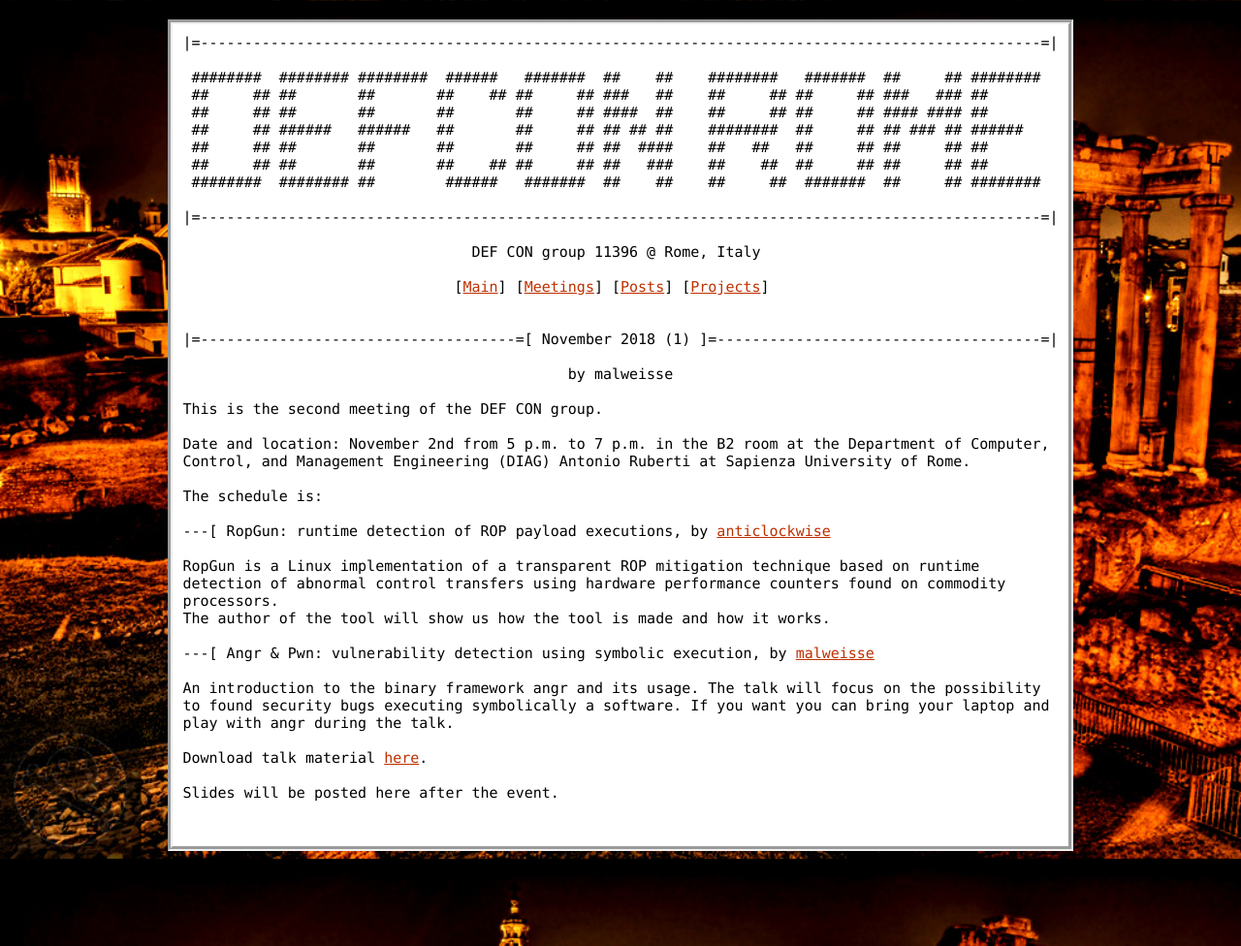
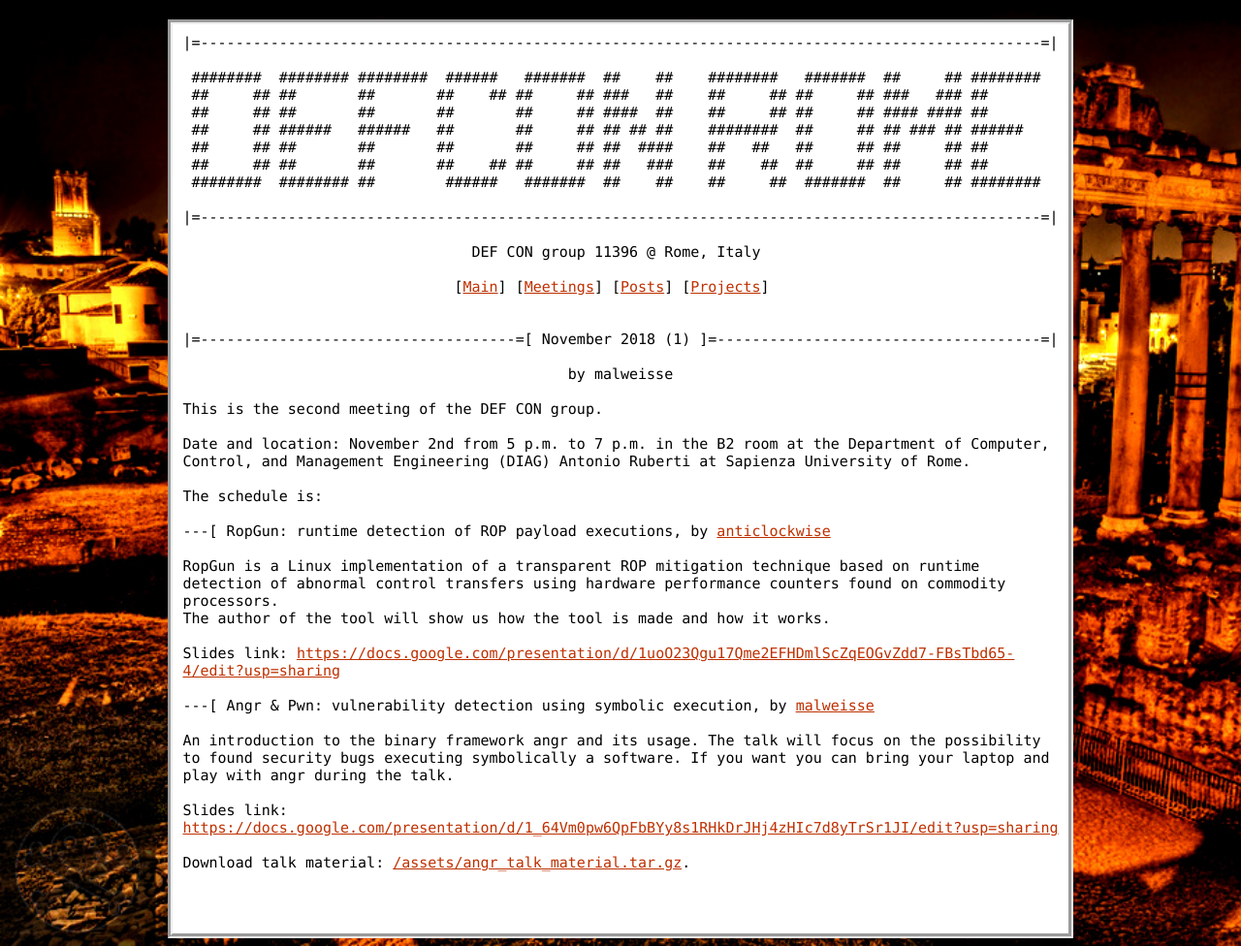
Before and after one commit to DEFCON753/defcon753.github.io, a Jekyll site: the page built from _posts/2018-10-15-meeting-nov2.html, in a window 1280 px wide. Shown: the whole page at 97% size. Built offline with Jekyll 4.4.1, drawn with Linux system fonts in a browser that asks for light colours.

Commit message:
nov2 slides

```diff
--- a/_posts/2018-10-15-meeting-nov2.html
+++ b/_posts/2018-10-15-meeting-nov2.html
@@ -17,10 +17,12 @@
 RopGun is a Linux implementation of a transparent ROP mitigation technique based on runtime detection of abnormal control transfers using hardware performance counters found on commodity processors.
 The author of the tool will show us how the tool is made and how it works.
 
+Slides link: <a href="https://docs.google.com/presentation/d/1uoO23Qgu17Qme2EFHDmlScZqEOGvZdd7-FBsTbd65-4/edit?usp=sharing">https://docs.google.com/presentation/d/1uoO23Qgu17Qme2EFHDmlScZqEOGvZdd7-FBsTbd65-4/edit?usp=sharing</a>
+
 ---[ Angr & Pwn: vulnerability detection using symbolic execution, by <a href="https://twitter.com/andreafioraldi">malweisse</a>
 
 An introduction to the binary framework angr and its usage. The talk will focus on the possibility to found security bugs executing symbolically a software. If you want you can bring your laptop and play with angr during the talk.
 
-Download talk material <a href="{{ site.baseurl }}/assets/angr_talk_material.tar.gz">here</a>.
+Slides link: <a href="https://docs.google.com/presentation/d/1_64Vm0pw6QpFbBYy8s1RHkDrJHj4zHIc7d8yTrSr1JI/edit?usp=sharing">https://docs.google.com/presentation/d/1_64Vm0pw6QpFbBYy8s1RHkDrJHj4zHIc7d8yTrSr1JI/edit?usp=sharing</a>
 
-Slides will be posted here after the event.
+Download talk material: <a href="{{ site.baseurl }}/assets/angr_talk_material.tar.gz">{{ site.baseurl }}/assets/angr_talk_material.tar.gz</a>.
```
Also changed, not shown: _posts/2018-10-15-meeting-nov16.html (added, +11 -0 lines).
